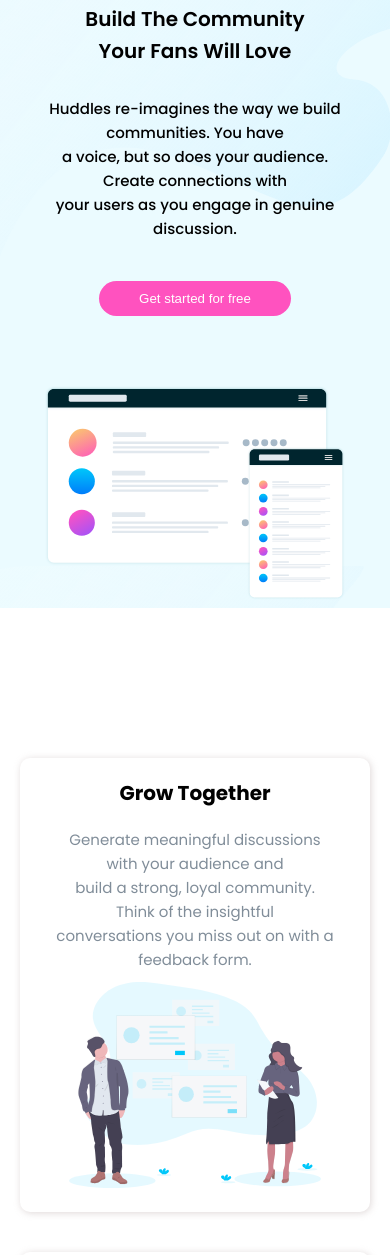
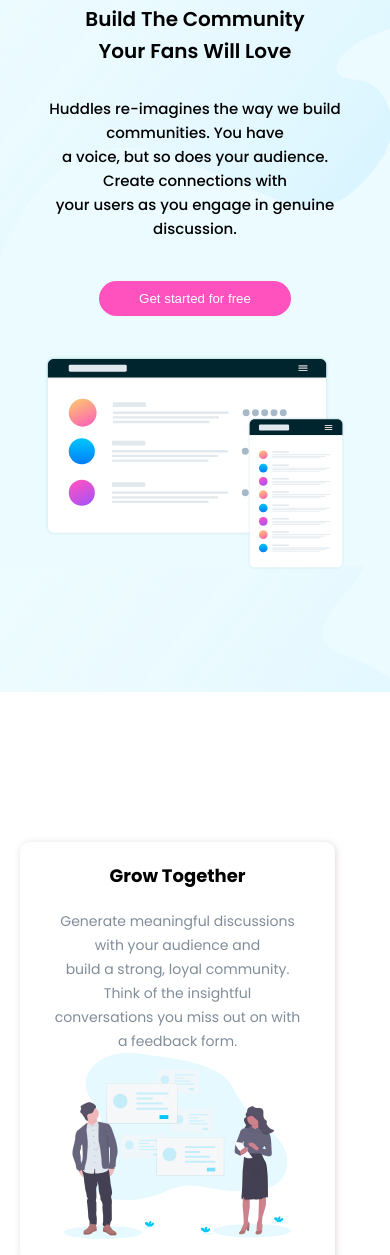
Before and after one commit to EllabyOJ/Zuri_Huddle, a plain HTML site: page index.html in a window 390 px wide. Shown: the part 152-1407 px from the top of the page. Drawn offline with Linux system fonts and the light colour scheme.

Commit message:
Edit css

```diff
--- a/style.css
+++ b/style.css
@@ -224,7 +224,8 @@ footer{
 
     .first{
         padding: 30px 45px 40px;
-        height: 90vh;
+        height: 100vh;
+        margin-bottom: 40px;
     }
 
     .left, .right{
@@ -237,7 +238,7 @@ footer{
     }
 
     .right_container img{
-        margin-top: 70px;
+        margin-top: 40px;
         width: 100%;
     }
 
@@ -251,19 +252,18 @@ footer{
     }
 
     .grow{
-        width: 100%;
+        width: 90%;
         padding: 20px 0;
         justify-content: center;
         text-align: center;
     }
 
     .grow h2{
-        font-size: 20px;
+        font-size: 18px;
     }
 
     .grow p{
-        font-size: 15px;
-        padding-bottom: 10px;
+        font-size: 14px;
     }
 
     #flow{
```
